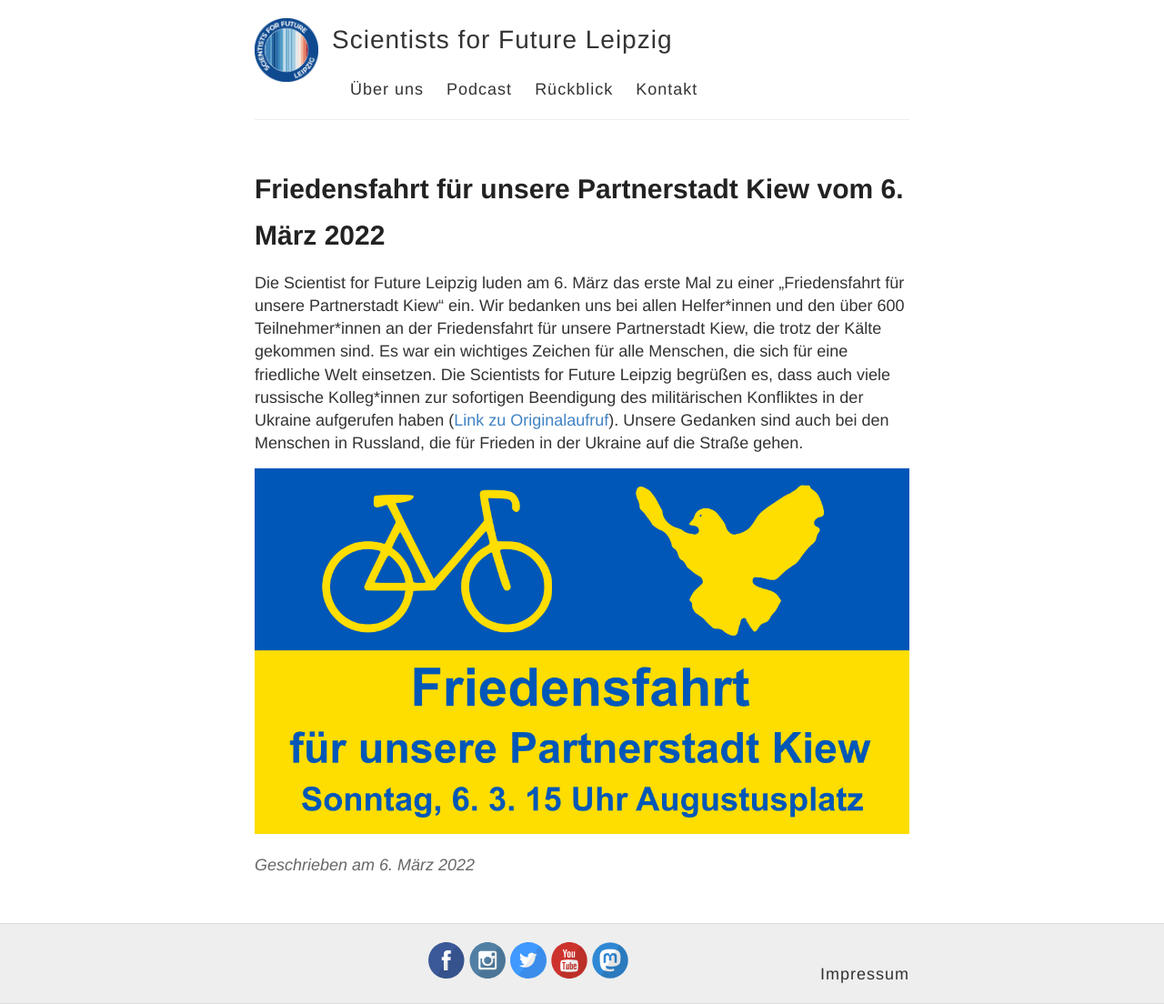
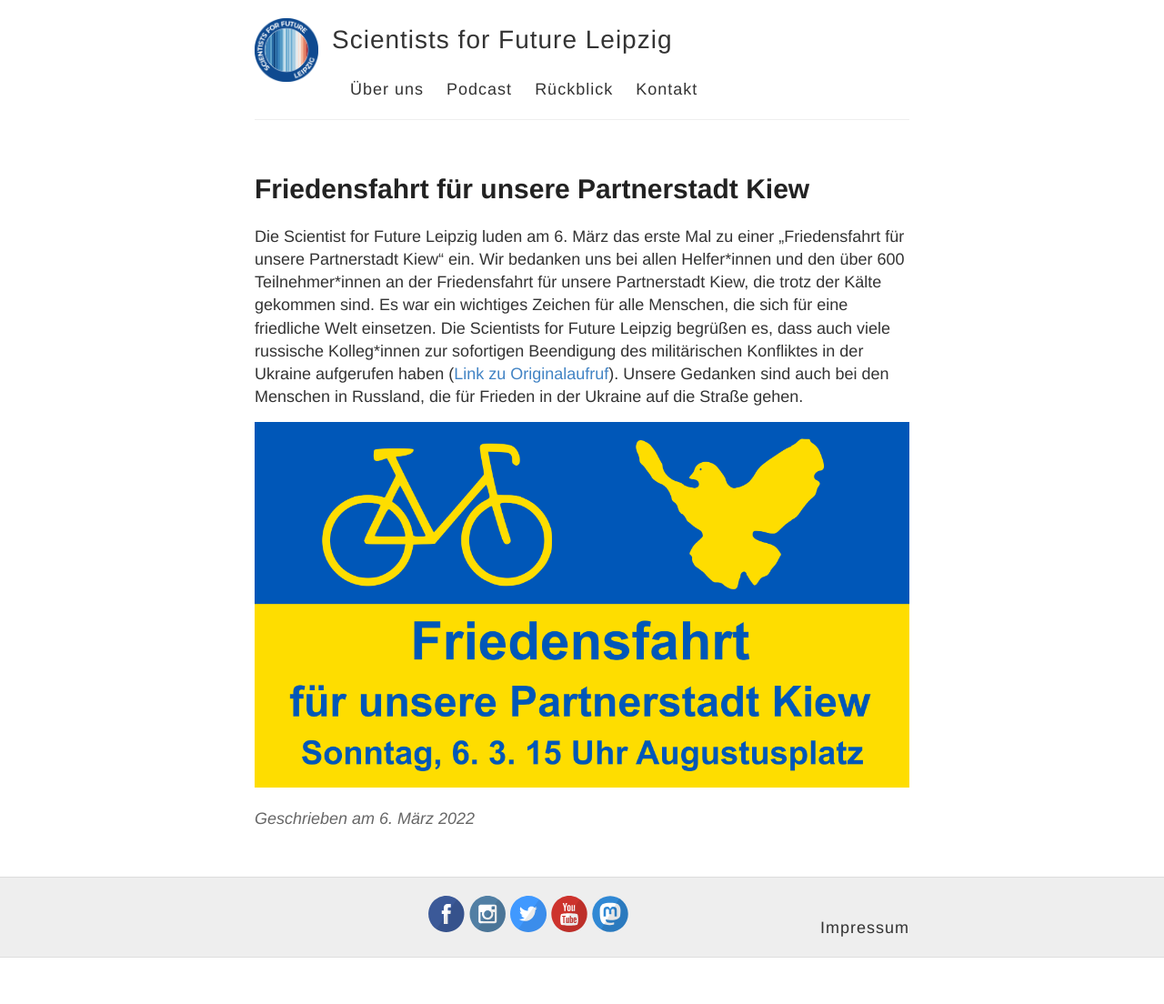
Before and after one commit to s4f-leipzig/s4f-leipzig.github.io, a Jekyll site: the page built from _posts/2022-03-06-Friedensfahrt.md, in a window 1280 px wide. Shown: the whole page at 91% size. Built offline with Jekyll 4.4.1, drawn with Linux system fonts in a browser that asks for light colours; after the commit the page ends 1053 px from its top, so only the background shows below that.

Commit message:
Update 2022-03-06-Friedensfahrt.md

```diff
--- a/_posts/2022-03-06-Friedensfahrt.md
+++ b/_posts/2022-03-06-Friedensfahrt.md
@@ -1,6 +1,6 @@
 ---
 layout: post
-title: Friedensfahrt für unsere Partnerstadt Kiew vom 6. März 2022
+title: Friedensfahrt für unsere Partnerstadt Kiew
 category: News
 ---
 
```
